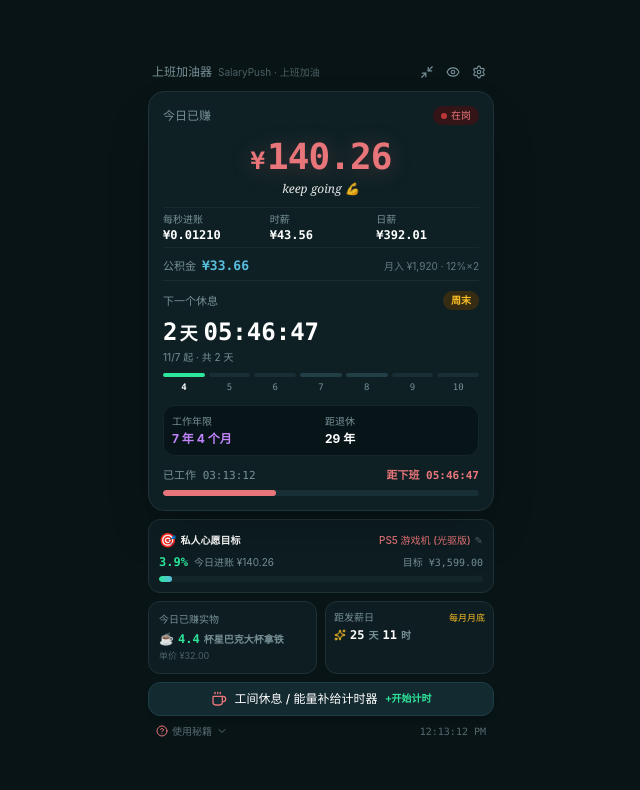
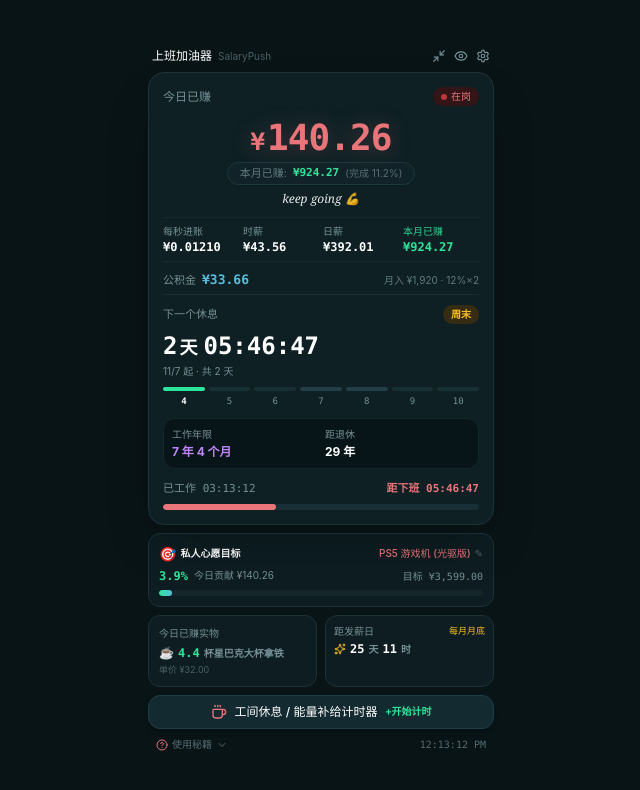
Before and after one commit to SpaceSheepBoy/salary-push-web, a React (Vite) app: page / in a window 1280 px wide. Shown: the top 790 px of the page, without its empty margins (319-959 px from the left). Built offline with nearby package versions, Linux system fonts and the light colour scheme; no server answers; the HTML template or start-up script is replaced by a standard one.

Commit message:
feat: add month-to-date earnings under hero counter and in 4-column stats row, full multilingual localization

```diff
--- a/src/components/Dashboard.tsx
+++ b/src/components/Dashboard.tsx
@@ -7,6 +7,9 @@ import {
   getCurrencySymbol,
   L10N,
   MOTIVATIONAL_QUOTES,
+  formatTenureText,
+  formatRetirementYearsText,
+  formatPaydayDayText,
 } from '../utils/constants';
 
 interface DashboardProps {
@@ -60,6 +63,7 @@ export const Dashboard: React.FC<DashboardProps> = ({
   const isWorking = calculator.isCurrentlyWorking(now);
   const todayEarned = calculator.todayEarnings(now);
   const todayEarnedFormatted = formatCurrencyValue(todayEarned, settings.displayCurrency, 2);
+  const monthInfo = calculator.monthToDateEarnings(now);
 
   const benefit = calculator.benefitSummary(now);
   const benefitFormatted = formatCurrencyValue(benefit.todayAccumulated, settings.displayCurrency, 2);
@@ -88,34 +92,34 @@ export const Dashboard: React.FC<DashboardProps> = ({
       {/* Top Header Bar */}
       <div className="flex items-center justify-between px-1 text-grayteal">
         <div className="flex items-center gap-1.5">
-          <span className="text-xs font-medium text-grayteal">{l10n.appTitle}</span>
-          <span className="text-[10px] opacity-60">SalaryPush · 上班加油</span>
+          <span className="font-medium text-xs text-white">{l10n.appTitle}</span>
+          <span className="text-[10px] opacity-60">SalaryPush</span>
         </div>
 
-        <div className="flex items-center gap-1">
+        <div className="flex items-center gap-2">
           {/* Mini Mode Toggle */}
           <button
             onClick={onToggleMini}
-            className="p-1 rounded text-grayteal hover:text-white hover:bg-white/5 transition-all"
-            title={isMini ? '展开完整面板 (Expand)' : '迷你悬浮窗 (Mini Mode)'}
+            className="hover:text-white transition-colors"
+            title={isMini ? 'Expand' : 'Mini Mode'}
           >
-            {isMini ? <Maximize2 className="w-3.5 h-3.5 text-mint" /> : <Minimize2 className="w-3.5 h-3.5" />}
+            {isMini ? <Maximize2 className="w-3.5 h-3.5" /> : <Minimize2 className="w-3.5 h-3.5" />}
           </button>
 
-          {!isMini && (
-            <button
-              onClick={onToggleStealth}
-              className="p-1 rounded text-grayteal hover:text-white hover:bg-white/5 transition-all"
-              title="老板键 (ESC 隐身)"
-            >
-              <Eye className="w-3.5 h-3.5" />
-            </button>
-          )}
+          {/* Stealth Boss Key Toggle */}
+          <button
+            onClick={onToggleStealth}
+            className="hover:text-white transition-colors"
+            title={l10n.stealthMode}
+          >
+            <Eye className="w-3.5 h-3.5" />
+          </button>
 
+          {/* Settings */}
           <button
             onClick={onOpenSettings}
-            className="p-1 rounded text-grayteal hover:text-white hover:bg-white/5 transition-all"
-            title="设置"
+            className="hover:text-white transition-colors"
+            title="Settings"
           >
             <Settings className="w-3.5 h-3.5" />
           </button>
@@ -159,7 +163,20 @@ export const Dashboard: React.FC<DashboardProps> = ({
             {isEuropean && <span className={`${isMini ? 'text-xl' : 'text-2xl'} ml-1`}>{sym}</span>}
           </div>
 
-          <p className="text-xs font-serif italic text-white/90 mt-1 transition-all">
+          {/* Month-to-Date Live Pill right under Hero Amount */}
+          <div className="mt-1 flex items-center justify-center gap-1.5 px-3 py-0.5 rounded-full bg-[#122429]/90 border border-[#1C363D] text-[11px] text-grayteal shadow-sm">
+            <span className="text-grayteal/80">{l10n.monthEarned}:</span>
+            <span className="font-bold text-mint font-mono">
+              {isEuropean
+                ? `${formatCurrencyValue(monthInfo.totalEarned, settings.displayCurrency, 2)} ${sym}`
+                : `${sym}${formatCurrencyValue(monthInfo.totalEarned, settings.displayCurrency, 2)}`}
+            </span>
+            <span className="text-[10px] text-grayteal/70">
+              ({l10n.monthProgress} {monthInfo.progressPercent.toFixed(1)}%)
+            </span>
+          </div>
+
+          <p className="text-xs font-serif italic text-white/90 mt-1.5 transition-all">
             {currentQuote}
           </p>
 
@@ -168,7 +185,7 @@ export const Dashboard: React.FC<DashboardProps> = ({
             <button
               onClick={onCycleEquivalence}
               className="mt-2 px-2.5 py-1 rounded-full bg-[#081518] border border-[#14262A] hover:border-coral/40 text-[11px] text-white flex items-center gap-1.5 transition-all shadow-sm"
-              title={`点击切换实物奖励 · 单价: ${sym}${equivalence.formattedPrice}`}
+              title={`单价: ${sym}${equivalence.formattedPrice}`}
             >
               <span>{equivalence.item.icon}</span>
               {equivalence.isGoal ? (
@@ -189,10 +206,10 @@ export const Dashboard: React.FC<DashboardProps> = ({
         {/* Below sections are only shown in Full Mode */}
         {!isMini && (
           <>
-            {/* 3. 3-Column Stats Row (每秒进账, 时薪, 日薪) */}
-            <div className="grid grid-cols-3 gap-1 py-1 text-left border-y border-white/[0.04]">
+            {/* 3. 4-Column Stats Row (每秒进账, 时薪, 日薪, 本月已赚) */}
+            <div className="grid grid-cols-4 gap-1 py-1.5 text-left border-y border-white/[0.04]">
               <div>
-                <div className="text-[10px] text-grayteal">{l10n.perSecond}</div>
+                <div className="text-[10px] text-grayteal truncate">{l10n.perSecond}</div>
                 <div className="text-xs font-bold font-mono text-white truncate">
                   {isEuropean
                     ? `${formatCurrencyValue(calculator.perSecondEarnings, settings.displayCurrency, 5)} ${sym}`
@@ -201,7 +218,7 @@ export const Dashboard: React.FC<DashboardProps> = ({
               </div>
 
               <div>
-                <div className="text-[10px] text-grayteal">{l10n.hourlyRate}</div>
+                <div className="text-[10px] text-grayteal truncate">{l10n.hourlyRate}</div>
                 <div className="text-xs font-bold font-mono text-white truncate">
                   {isEuropean
                     ? `${formatCurrencyValue(calculator.hourlyEarnings, settings.displayCurrency, 2)} ${sym}`
@@ -210,11 +227,20 @@ export const Dashboard: React.FC<DashboardProps> = ({
               </div>
 
               <div>
-                <div className="text-[10px] text-grayteal">{l10n.dailyRate}</div>
+                <div className="text-[10px] text-grayteal truncate">{l10n.dailyRate}</div>
                 <div className="text-xs font-bold font-mono text-white truncate">
                   {isEuropean
                     ? `${formatCurrencyValue(calculator.dailyEarnings, settings.displayCurrency, 2)} ${sym}`
                     : `${sym}${formatCurrencyValue(calculator.dailyEarnings, settings.displayCurrency, 2)}`}
+                </div>
+              </div>
+
+              <div>
+                <div className="text-[10px] text-mint/90 truncate">{l10n.monthEarned}</div>
+                <div className="text-xs font-bold font-mono text-mint truncate">
+                  {isEuropean
+                    ? `${formatCurrencyValue(monthInfo.totalEarned, settings.displayCurrency, 2)} ${sym}`
+                    : `${sym}${formatCurrencyValue(monthInfo.totalEarned, settings.displayCurrency, 2)}`}
                 </div>
               </div>
             </div>
@@ -288,13 +314,13 @@ export const Dashboard: React.FC<DashboardProps> = ({
               <div>
                 <div className="text-[10px] text-grayteal">{l10n.workTenure}</div>
                 <div className="text-xs font-bold text-lavender mt-0.5">
-                  {tenure.years} 年 {tenure.months} 个月
+                  {formatTenureText(tenure.years, tenure.months, lang)}
                 </div>
               </div>
               <div>
                 <div className="text-[10px] text-grayteal">{l10n.yearsUntilRetirement}</div>
                 <div className="text-xs font-bold text-white mt-0.5">
-                  {retireYears} 年
+                  {formatRetirementYearsText(retireYears, lang)}
                 </div>
               </div>
             </div>
@@ -334,7 +360,7 @@ export const Dashboard: React.FC<DashboardProps> = ({
               <button
                 onClick={onOpenSettings}
                 className="text-[10px] text-coral hover:underline flex items-center gap-1 transition-colors"
-                title="前往设置自定义心愿目标"
+                title="Settings"
               >
                 <span className="font-medium">{wishlist.name}</span>
                 <span className="text-grayteal/60 group-hover:text-coral transition-colors">✎</span>
@@ -344,11 +370,11 @@ export const Dashboard: React.FC<DashboardProps> = ({
               <div className="flex items-center gap-1.5">
                 <span className="text-xs font-bold font-mono text-mint">{wishlist.progressPercent.toFixed(1)}%</span>
                 <span className="text-[10px] text-grayteal">
-                  今日进账 {sym}{formatCurrencyValue(wishlist.todayEarned, settings.displayCurrency, 2)}
+                  {l10n.todayContribution} {isEuropean ? `${formatCurrencyValue(wishlist.todayEarned, settings.displayCurrency, 2)} ${sym}` : `${sym}${formatCurrencyValue(wishlist.todayEarned, settings.displayCurrency, 2)}`}
                 </span>
               </div>
               <div className="text-[10px] font-mono text-grayteal">
-                目标 {sym}{wishlist.formattedPrice}
+                {l10n.targetLabel} {isEuropean ? `${wishlist.formattedPrice} ${sym}` : `${sym}${wishlist.formattedPrice}`}
               </div>
             </div>
             <div className="w-full h-1.5 bg-[#14262A] rounded-full overflow-hidden">
@@ -364,11 +390,11 @@ export const Dashboard: React.FC<DashboardProps> = ({
             <button
               onClick={onCycleEquivalence}
               className="p-2.5 rounded-xl bg-cardbg/80 border border-cardborder text-left hover:border-coral/50 transition-all group flex flex-col justify-between"
-              title={`点击切换实物奖励 · 当前单价: ${sym}${equivalence.formattedPrice}`}
+              title={`单价: ${sym}${equivalence.formattedPrice}`}
             >
               <div className="text-[10px] text-grayteal flex items-center justify-between w-full">
-                <span>{equivalence.isGoal ? '🎯 攒钱目标' : '今日已赚实物'}</span>
-                <span className="text-[9px] text-coral opacity-0 group-hover:opacity-100 transition-opacity">切换 ↻</span>
+                <span>{equivalence.isGoal ? `🎯 ${l10n.savingGoal}` : l10n.earnedGoods}</span>
+                <span className="text-[9px] text-coral opacity-0 group-hover:opacity-100 transition-opacity">↻</span>
               </div>
               <div className="text-xs font-bold text-white mt-1 flex items-center gap-1 w-full truncate">
                 <span>{equivalence.item.icon}</span>
@@ -393,7 +419,7 @@ export const Dashboard: React.FC<DashboardProps> = ({
                 </div>
               ) : (
                 <div className="text-[9px] text-grayteal/60 truncate mt-0.5">
-                  单价 {sym}{equivalence.formattedPrice}
+                  {l10n.unitPriceLabel} {isEuropean ? `${equivalence.formattedPrice} ${sym}` : `${sym}${equivalence.formattedPrice}`}
                 </div>
               )}
             </button>
@@ -403,15 +429,15 @@ export const Dashboard: React.FC<DashboardProps> = ({
               <div className="text-[10px] text-grayteal flex items-center justify-between">
                 <span>{l10n.paydayCountdown}</span>
                 <span className="text-[9px] text-amberbadge">
-                  {payday.isEndOfMonth ? (l10n.paydayEndOfMonth || '每月月底') : `每月${settings.paydayDay}号`}
+                  {payday.isEndOfMonth ? l10n.paydayEndOfMonth : formatPaydayDayText(settings.paydayDay, lang)}
                 </span>
               </div>
               <div className="text-xs font-bold text-white mt-0.5 flex items-center gap-1">
                 <Sparkles className="w-3 h-3 text-amberbadge" />
                 <span className="font-mono">{payday.days}</span>
-                <span className="text-[10px] text-grayteal">天</span>
+                <span className="text-[10px] text-grayteal">{l10n.daysUnit}</span>
                 <span className="font-mono">{payday.hours}</span>
-                <span className="text-[10px] text-grayteal">时</span>
+                <span className="text-[10px] text-grayteal">{l10n.hoursUnit}</span>
               </div>
             </div>
           </div>
@@ -423,7 +449,7 @@ export const Dashboard: React.FC<DashboardProps> = ({
           >
             <Coffee className="w-4 h-4 text-coral group-hover:rotate-12 transition-transform" />
             <span>{l10n.paidBreakTitle}</span>
-            <span className="text-[10px] text-mint font-mono font-bold">+开始计时</span>
+            <span className="text-[10px] text-mint font-mono font-bold">{l10n.startBreakTimer}</span>
           </button>
 
           {/* Footer info & Usage Tips Toggle */}
@@ -433,7 +459,7 @@ export const Dashboard: React.FC<DashboardProps> = ({
               className="flex items-center gap-1 hover:text-white transition-colors"
             >
               <HelpCircle className="w-3 h-3 text-coral" />
-              <span>使用秘籍</span>
+              <span>{l10n.cheatsheet}</span>
               {showTips ? <ChevronUp className="w-3 h-3" /> : <ChevronDown className="w-3 h-3" />}
             </button>
             <span>{now.toLocaleTimeString()}</span>
@@ -443,27 +469,27 @@ export const Dashboard: React.FC<DashboardProps> = ({
           {showTips && (
             <div className="p-3 rounded-xl bg-[#091518] border border-[#16292E] text-left text-[11px] text-grayteal flex flex-col gap-1.5 animate-fadeIn">
               <div className="font-semibold text-white flex items-center gap-1.5 pb-1 border-b border-white/[0.06]">
-                <span>💡 上班加油器快捷指南</span>
+                <span>💡 {l10n.cheatsheet}</span>
               </div>
               <div className="flex items-start gap-1.5">
                 <span className="text-coral font-bold">⌨️ ESC:</span>
-                <span>老板键瞬间隐身（伪装成极简工作日历时钟，再按 ESC 或双击退出）</span>
+                <span>{lang === 'fr' ? 'Mode discret instantané (masque en horloge, ESC pour restaurer)' : lang === 'zh' ? '老板键瞬间隐身（伪装成极简日历时钟，再按 ESC 退出）' : lang === 'ja' ? 'ボスキーで瞬時に仕事用時計画面にカモフラージュ（ESCで復归）' : 'Instant Boss-Key stealth mode (minimal clock, ESC to restore)'}</span>
               </div>
               <div className="flex items-start gap-1.5">
-                <span className="text-mint font-bold">🪟 迷你模式:</span>
-                <span>点击右上角最小化图标或双击卡片，缩减为仅保留“今日已赚”超窄便签</span>
+                <span className="text-mint font-bold">🪟 Mini:</span>
+                <span>{lang === 'fr' ? 'Double-clic ou icône pour réduire en widget ultra-compact' : lang === 'zh' ? '点击右上角或双击卡片，缩减为超窄便签' : lang === 'ja' ? 'ダブルクリックで超省スペースなミニ付箋モードに切替' : 'Double-click or icon to collapse into ultra-compact widget'}</span>
               </div>
               <div className="flex items-start gap-1.5">
-                <span className="text-amberbadge font-bold">🎁 实物激励:</span>
-                <span>轻点实物卡片可循环切换咖啡、电影票、3A游戏、大件心愿单等目标</span>
+                <span className="text-amberbadge font-bold">🎁 Rewards:</span>
+                <span>{lang === 'fr' ? 'Cliquez sur la récompense pour faire défiler café, ciné, jeux, etc.' : lang === 'zh' ? '轻点实物卡片可循环切换咖啡、电影票、3A游戏、大件心愿单等目标' : lang === 'ja' ? 'カードをタップしてコーヒー、映画、ゲーム、目標を切替' : 'Tap rewards to cycle coffees, movies, games, wishlist'}</span>
               </div>
               <div className="flex items-start gap-1.5">
-                <span className="text-cyanaccent font-bold">💾 自动记忆:</span>
-                <span>所有薪资、国家福利与工作日配置全自动离线保存在本地浏览器中</span>
+                <span className="text-cyanaccent font-bold">💾 Offline:</span>
+                <span>{lang === 'fr' ? 'Toutes vos données et cotisations restent 100% locales' : lang === 'zh' ? '所有薪资、国家福利与工作日配置全自动离线保存在本地浏览器中' : lang === 'ja' ? '設定や福利厚生データはブラウザ内に安全に完全ローカル保存' : 'All salary and benefits data stays 100% offline in browser'}</span>
               </div>
               <div className="flex items-start gap-1.5">
-                <span className="text-lavender font-bold">📲 桌面安装:</span>
-                <span>支持 PWA，可在浏览器地址栏或分享菜单点击“添加到主屏幕/安装应用”</span>
+                <span className="text-lavender font-bold">📲 PWA:</span>
+                <span>{lang === 'fr' ? 'Installez en PWA via la barre du navigateur pour une app bureau' : lang === 'zh' ? '支持 PWA，可在浏览器地址栏或分享菜单点击“添加到主屏幕/安装应用”' : lang === 'ja' ? 'ブラウザのインストールボタンからデスクトップアプリとして使えます' : 'Install via browser address bar as a desktop app'}</span>
               </div>
             </div>
           )}
@@ -473,9 +499,9 @@ export const Dashboard: React.FC<DashboardProps> = ({
       {/* Mini Mode Footer Hint */}
       {isMini && (
         <div className="text-center text-[10px] text-grayteal/60 font-mono flex items-center justify-center gap-2">
-          <span>双击卡片展开完整面板</span>
+          <span>{lang === 'fr' ? 'Double-cliquez pour agrandir' : lang === 'zh' ? '双击卡片展开完整面板' : 'Double click to expand'}</span>
           <span>·</span>
-          <span>按 ESC 老板键</span>
+          <span>ESC</span>
         </div>
       )}
     </div>
--- a/src/utils/calculator.ts
+++ b/src/utils/calculator.ts
@@ -411,6 +411,55 @@ export class EarningsCalculator {
     };
   }
 
+  // Month-to-Date Live Earnings
+  monthToDateEarnings(now: Date = new Date()): {
+    pastDaysEarned: number;
+    todayEarned: number;
+    totalEarned: number;
+    totalExpected: number;
+    progressPercent: number;
+    pastWorkDays: number;
+    totalWorkDaysInMonth: number;
+  } {
+    const year = now.getFullYear();
+    const month = now.getMonth(); // 0-indexed
+    const currentDay = now.getDate();
+
+    // Total days in current month
+    const totalDaysInMonth = new Date(year, month + 1, 0).getDate();
+
+    let pastWorkDays = 0;
+    let totalWorkDaysInMonth = 0;
+
+    for (let d = 1; d <= totalDaysInMonth; d++) {
+      const dayDate = new Date(year, month, d);
+      const weekday = dayDate.getDay() + 1; // 1=Sun, 2=Mon...
+      if (this.settings.workDays.includes(weekday)) {
+        totalWorkDaysInMonth++;
+        if (d < currentDay) {
+          pastWorkDays++;
+        }
+      }
+    }
+
+    const pastDaysEarned = pastWorkDays * this.dailyEarnings;
+    const isTodayWork = this.settings.workDays.includes(now.getDay() + 1);
+    const todayEarned = isTodayWork ? this.todayEarnings(now) : 0;
+    const totalEarned = pastDaysEarned + todayEarned;
+    const totalExpected = Math.max(1, totalWorkDaysInMonth * this.dailyEarnings);
+    const progressPercent = Math.min(100, Math.max(0, (totalEarned / totalExpected) * 100));
+
+    return {
+      pastDaysEarned,
+      todayEarned,
+      totalEarned,
+      totalExpected,
+      progressPercent,
+      pastWorkDays,
+      totalWorkDaysInMonth,
+    };
+  }
+
   // Enhanced Reward / Equivalence System
   salaryEquivalence(earnedToday: number): {
     item: typeof EQUIVALENCE_CATALOG[0];
--- a/src/utils/constants.ts
+++ b/src/utils/constants.ts
@@ -217,6 +217,8 @@ export const L10N = {
     perSecond: '每秒进账',
     hourlyRate: '时薪',
     dailyRate: '日薪',
+    monthEarned: '本月已赚',
+    monthProgress: '完成',
     nextRest: '下一个休息',
     weekend: '周末',
     holiday: '假期',
@@ -228,9 +230,18 @@ export const L10N = {
     paidBreakTitle: '工间休息 / 能量补给计时器',
     stealthMode: '老板键 (隐身模式)',
     equivalence: '实物激励',
+    earnedGoods: '今日已赚实物',
+    savingGoal: '攒钱目标',
     paydayCountdown: '距发薪日',
     wishlistGoal: '私人心愿目标',
     paydayEndOfMonth: '每月月底',
+    daysUnit: '天',
+    hoursUnit: '时',
+    startBreakTimer: '+开始计时',
+    cheatsheet: '使用秘籍',
+    todayContribution: '今日贡献',
+    targetLabel: '目标',
+    unitPriceLabel: '单价',
   },
   fr: {
     appTitle: 'Booster Salaire',
@@ -240,6 +251,8 @@ export const L10N = {
     perSecond: 'Par seconde',
     hourlyRate: 'Taux horaire',
     dailyRate: 'Par jour',
+    monthEarned: 'Ce mois',
+    monthProgress: 'Progression',
     nextRest: 'Prochain repos',
     weekend: 'Week-end',
     holiday: 'Férié',
@@ -251,9 +264,18 @@ export const L10N = {
     paidBreakTitle: 'Chrono Pause Café / Toilettes Payée',
     stealthMode: 'Mode Discret (Boss Key)',
     equivalence: 'Récompense',
+    earnedGoods: 'Équivalent du jour',
+    savingGoal: 'Objectif Épargne',
     paydayCountdown: 'Avant la paie',
     wishlistGoal: 'Objectif Personnel',
     paydayEndOfMonth: 'Fin de mois',
+    daysUnit: 'j',
+    hoursUnit: 'h',
+    startBreakTimer: '+Démarrer',
+    cheatsheet: 'Astuces & Raccourcis',
+    todayContribution: 'Aujourd\'hui',
+    targetLabel: 'Cible',
+    unitPriceLabel: 'Prix',
   },
   en: {
     appTitle: 'Work Fuel',
@@ -263,6 +285,8 @@ export const L10N = {
     perSecond: 'Per second',
     hourlyRate: 'Hourly',
     dailyRate: 'Daily',
+    monthEarned: 'This Month',
+    monthProgress: 'Progress',
     nextRest: 'Next rest',
     weekend: 'Weekend',
     holiday: 'Holiday',
@@ -274,9 +298,18 @@ export const L10N = {
     paidBreakTitle: 'Paid Coffee / Bathroom Break Timer',
     stealthMode: 'Stealth Boss Key',
     equivalence: 'Rewards',
+    earnedGoods: "Today's Goods",
+    savingGoal: 'Savings Goal',
     paydayCountdown: 'Until Payday',
     wishlistGoal: 'Private Wishlist Goal',
     paydayEndOfMonth: 'End of Month',
+    daysUnit: 'd',
+    hoursUnit: 'h',
+    startBreakTimer: '+Start',
+    cheatsheet: 'Cheatsheet',
+    todayContribution: 'Today',
+    targetLabel: 'Goal',
+    unitPriceLabel: 'Unit price',
   },
   de: {
     appTitle: 'GehaltsRechner',
@@ -286,6 +319,8 @@ export const L10N = {
     perSecond: 'Pro Sekunde',
     hourlyRate: 'Stundensatz',
     dailyRate: 'Tagessatz',
+    monthEarned: 'Diesen Monat',
+    monthProgress: 'Fortschritt',
     nextRest: 'Nächste Pause',
     weekend: 'Wochenende',
     holiday: 'Feiertag',
@@ -297,9 +332,18 @@ export const L10N = {
     paidBreakTitle: 'Bezahlte Kaffeepause / WC-Timer',
     stealthMode: 'Boss-Key (Tarnmodus)',
     equivalence: 'Belohnung',
+    earnedGoods: 'Heutige Sachwerte',
+    savingGoal: 'Sparziel',
     paydayCountdown: 'Bis zum Zahltag',
     wishlistGoal: 'Persönliches Sparziel',
     paydayEndOfMonth: 'Monatsende',
+    daysUnit: 'T',
+    hoursUnit: 'Std',
+    startBreakTimer: '+Starten',
+    cheatsheet: 'Tipps & Tricks',
+    todayContribution: 'Heute',
+    targetLabel: 'Ziel',
+    unitPriceLabel: 'Einzelpreis',
   },
   ja: {
     appTitle: '給料チャージャー',
@@ -309,6 +353,8 @@ export const L10N = {
     perSecond: '毎秒の稼ぎ',
     hourlyRate: '時給換算',
     dailyRate: '日給換算',
+    monthEarned: '今月の稼ぎ',
+    monthProgress: '達成率',
     nextRest: '次の休日',
     weekend: '週末',
     holiday: '祝日',
@@ -320,11 +366,50 @@ export const L10N = {
     paidBreakTitle: '有給休憩 / トイレタイマー',
     stealthMode: 'ボスキー (ステルスモード)',
     equivalence: 'ご褒美換算',
+    earnedGoods: '本日の獲得現物',
+    savingGoal: '貯金目標',
     paydayCountdown: '給料日まで',
     wishlistGoal: '個人目標・ウィッシュリスト',
     paydayEndOfMonth: '月末',
+    daysUnit: '日',
+    hoursUnit: '時間',
+    startBreakTimer: '+開始',
+    cheatsheet: '使い方のコツ',
+    todayContribution: '本日',
+    targetLabel: '目標',
+    unitPriceLabel: '単価',
   },
 };
+
+export function formatTenureText(years: number, months: number, lang: AppLanguage): string {
+  switch (lang) {
+    case 'zh': return `${years} 年 ${months} 个月`;
+    case 'fr': return `${years} ans ${months} mois`;
+    case 'en': return `${years} yrs ${months} mos`;
+    case 'de': return `${years} J ${months} M`;
+    case 'ja': return `${years} 年 ${months} ヶ月`;
+  }
+}
+
+export function formatRetirementYearsText(years: number, lang: AppLanguage): string {
+  switch (lang) {
+    case 'zh': return `${years} 年`;
+    case 'fr': return `${years} ans`;
+    case 'en': return `${years} yrs`;
+    case 'de': return `${years} Jahre`;
+    case 'ja': return `${years} 年`;
+  }
+}
+
+export function formatPaydayDayText(day: number, lang: AppLanguage): string {
+  switch (lang) {
+    case 'zh': return `每月 ${day} 号`;
+    case 'fr': return `Le ${day} du mois`;
+    case 'en': return `${day}th of month`;
+    case 'de': return `Am ${day}. d. Monats`;
+    case 'ja': return `毎月 ${day} 日`;
+  }
+}
 
 export const DEFAULT_SETTINGS: SalarySettings = {
   appLanguage: 'zh',
```
